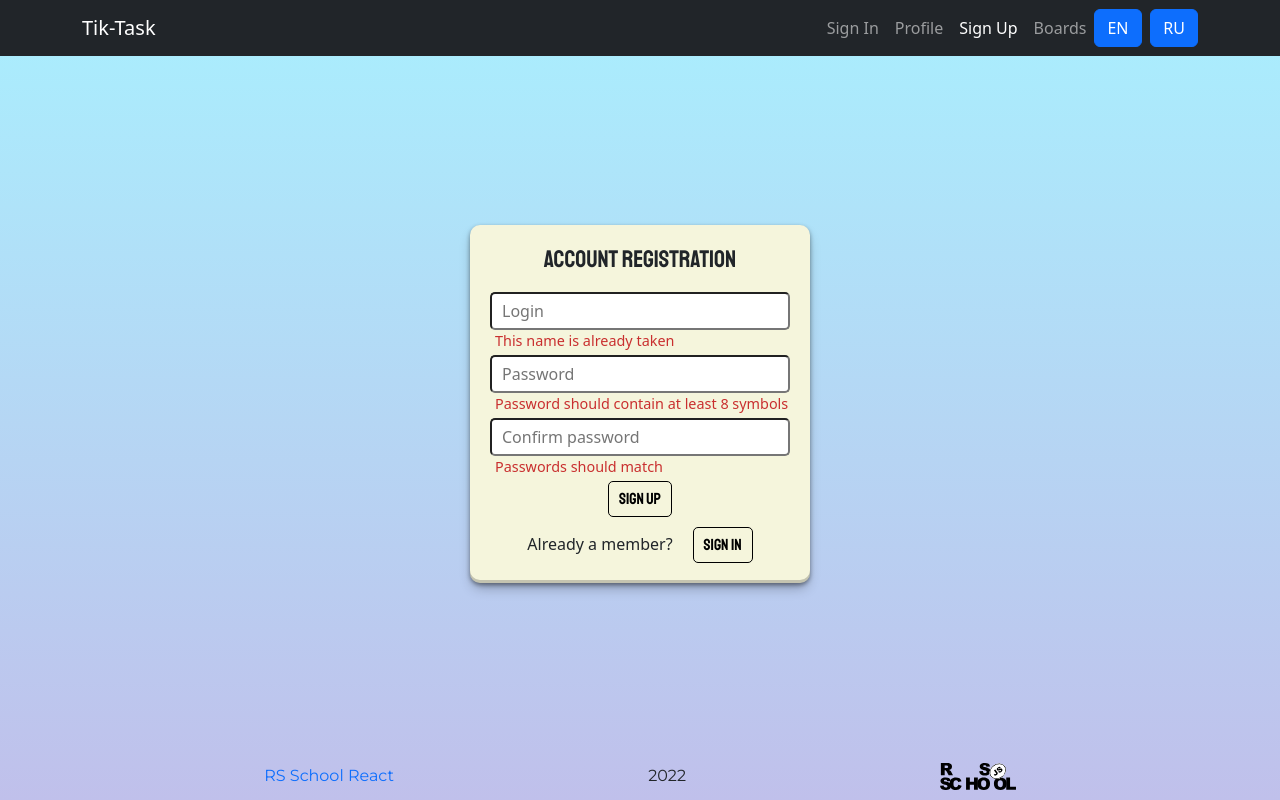
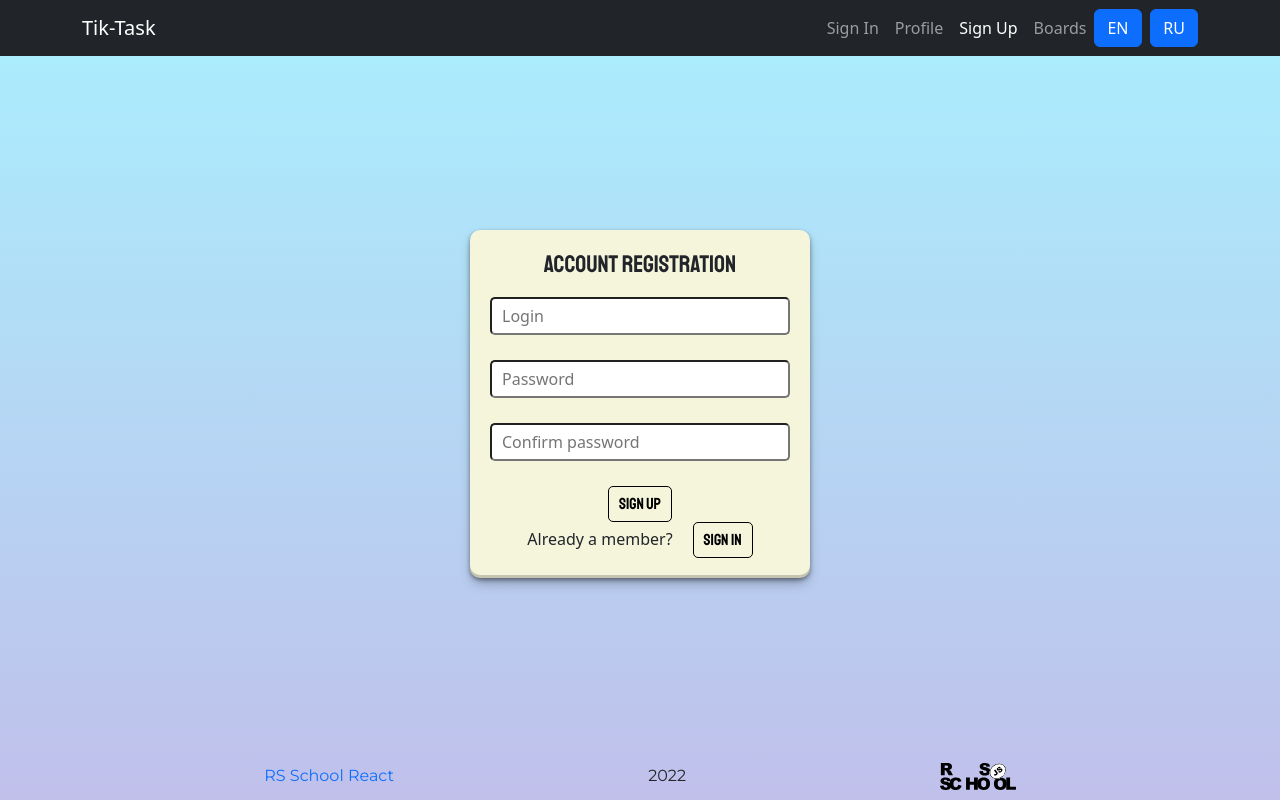
Before and after one commit to Spin4ester/project-management-app, a React (Create React App) app in the folder project-management-app/: page /registration in a window 1280 px wide. Built offline with nearby package versions, Linux system fonts and the light colour scheme.

Commit message:
feat: add navigation to login page

```diff
--- a/project-management-app/src/pages/SignUp/SignUp.tsx
+++ b/project-management-app/src/pages/SignUp/SignUp.tsx
@@ -2,58 +2,85 @@ import React from 'react';
 import styles from './SignUp.module.css';
 import { useTranslation } from 'react-i18next';
 import { useForm } from 'react-hook-form';
+import { useNavigate } from 'react-router-dom';
 
 export function SignUp() {
   const { t } = useTranslation();
   const {
     register,
     handleSubmit,
-    formState: { isValid, isSubmitted },
+    formState: { errors },
+    getValues,
   } = useForm();
+  const navigate = useNavigate();
+
   return (
     <div className={styles.container}>
       <form
         className={styles.content}
         id="signup-form"
         onSubmit={handleSubmit((data) => onSubmit(data))}
+        noValidate
       >
         <h4>{t('AccountRegistration')}</h4>
+
         <div className={styles.inputContainer}>
           <input
             className={styles.input}
             placeholder={t('Login') as string}
             type="text"
-            // required
-            {...register('userName', { required: true })}
+            autoComplete="off"
+            {...register('userName', {
+              required: { value: true, message: `${t('ThisFieldIsRequired')}` },
+              minLength: { value: 2, message: `${t('AtLeast2symbols')}` },
+            })}
           />
-          <p className={styles.authError} hidden={!isSubmitted && isValid}>
-            This name is already taken
+          <p className={styles.authError} id="userNameError">
+            {errors.userName?.message?.toString()}
           </p>
         </div>
+
         <div className={styles.inputContainer}>
           <input
             className={styles.input}
             placeholder={t('Password') as string}
             type="password"
-            minLength={8}
-            {...register('userPassword', { minLength: 8 })}
+            autoComplete="off"
+            {...register('userPassword', {
+              required: { value: true, message: `${t('ThisFieldIsRequired')}` },
+              minLength: { value: 8, message: `${t('AtLeast8symbols')}` },
+            })}
           />
-          <p className={styles.authError}>Password should contain at least 8 symbols</p>
+          <p className={styles.authError} id="passwordError">
+            {errors.userPassword?.message?.toString()}
+          </p>
         </div>
+
         <div className={styles.inputContainer}>
           <input
             className={styles.input}
             placeholder={t('ConfirmPassword') as string}
             type="password"
+            autoComplete="off"
+            {...register('confirmPassword', {
+              required: { value: true, message: `${t('ThisFieldIsRequired')}` },
+              validate: (value) =>
+                value === getValues('userPassword') || `${t('PasswordsDoNotMatch')}`,
+            })}
           />
-          <p className={styles.authError}>Passwords should match</p>
+          <p className={styles.authError} id="confirmPasswordError">
+            {errors.confirmPassword?.message?.toString()}
+          </p>
         </div>
+
         <button className={styles.buttonSignup}>{t('SignUp')}</button>
-        <div className={styles.signup}>
-          <h6>{t('AlreadyAmember')}</h6>
-          <button className={styles.buttonSignin}>{t('SignIn')}</button>
-        </div>
       </form>
+      <div className={styles.signup}>
+        <h6>{t('AlreadyAmember')}</h6>
+        <button className={styles.buttonSignin} onClick={() => navigate('/login')}>
+          {t('SignIn')}
+        </button>
+      </div>
     </div>
   );
 }
--- a/project-management-app/src/translations/en.ts
+++ b/project-management-app/src/translations/en.ts
@@ -14,4 +14,8 @@ export const en = {
   Rustam: 'Rustam',
   Dasha: 'Dasha',
   Anya: 'Anya',
+  ThisFieldIsRequired: 'This field is required',
+  AtLeast2symbols: 'At least 2 symbols required',
+  AtLeast8symbols: 'At least 8 symbols required',
+  PasswordsDoNotMatch: 'Parwords do not match',
 };
--- a/project-management-app/src/translations/ru.ts
+++ b/project-management-app/src/translations/ru.ts
@@ -14,4 +14,8 @@ export const ru = {
   Rustam: 'Рустам',
   Dasha: 'Даша',
   Anya: 'Аня',
+  ThisFieldIsRequired: 'Поле обязательно для заполнения',
+  AtLeast2symbols: 'Минимум 2 символа',
+  AtLeast8symbols: 'Минимум 8 символов',
+  PasswordsDoNotMatch: 'Пароли не совпадают',
 };
```
